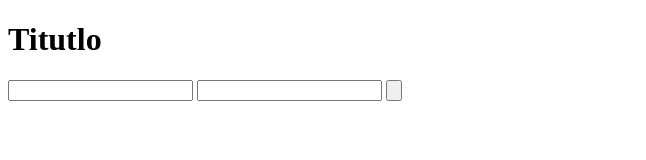
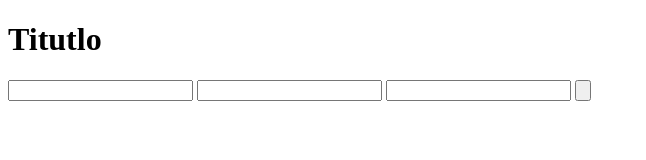
Before and after one commit to OctaCLC/HelloWorldGit, a plain HTML site: page index.html in a window 1280 px wide. Shown: the whole page, without its empty margins (0-646 px from the left). Drawn offline with Linux system fonts and the light colour scheme.

Commit message:
se agrego age

```diff
--- a/index.html
+++ b/index.html
@@ -12,6 +12,7 @@
     <form action="#">
         <input type="text" name="firstname" id="firstname">
         <input type="text" name="lastname" id="lastname">
+        <input type="numbres" name="age" id="age">
         <input type="button" value="">
     </form>
 </body>
```
